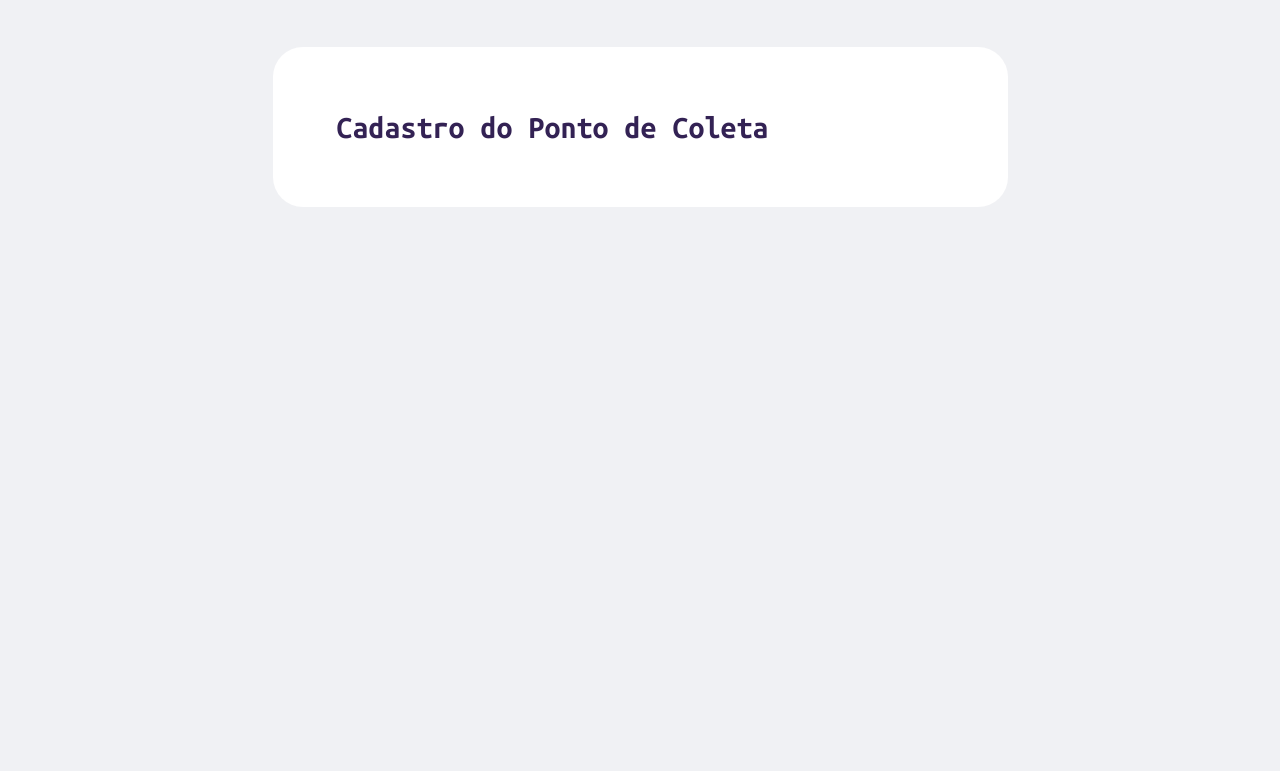
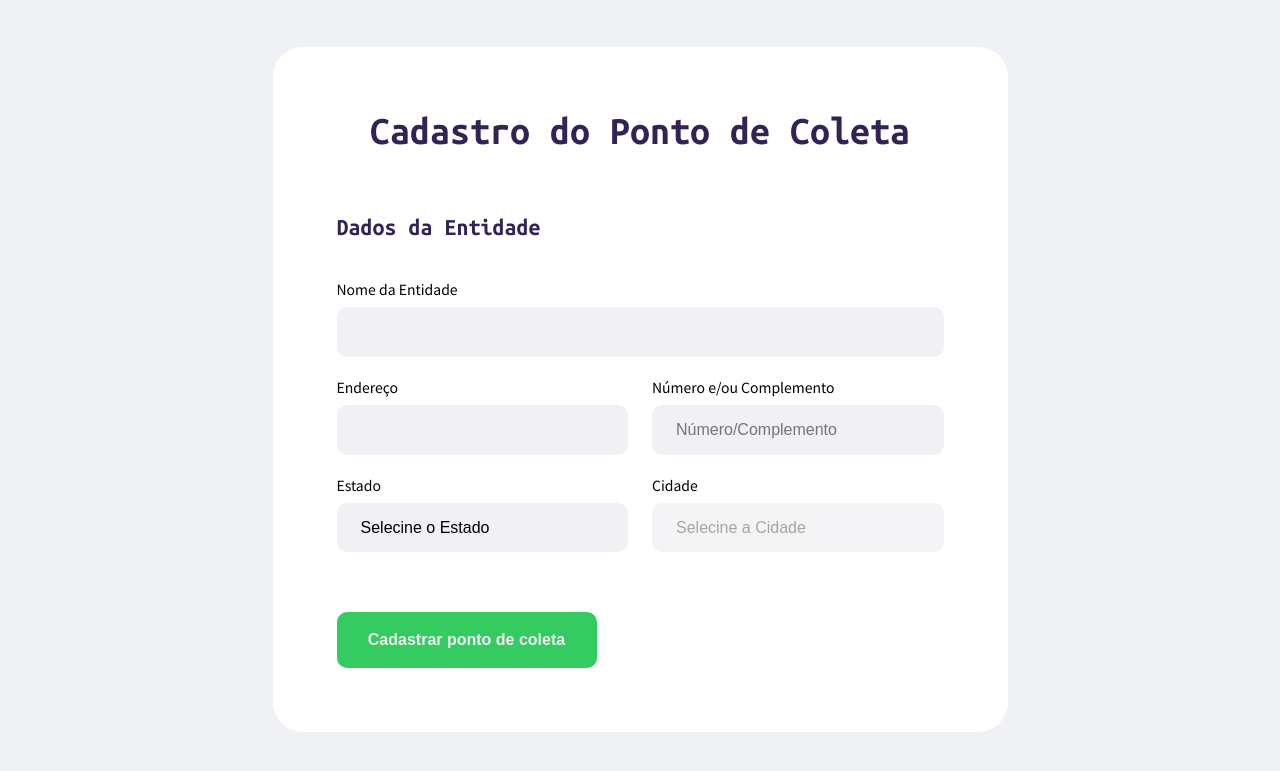
Before and after one commit to ulisses9si/nlw, a website: page create-point.html in a window 1280 px wide. Shown: the part 95-866 px from the top of the page. Before the commit the page ends 800 px from the top, so only its background shows below. Drawn offline with Linux system fonts and the light colour scheme.

Commit message:
primeira finalização ao create point no css

```diff
--- a/create-point.html
+++ b/create-point.html
@@ -30,6 +30,56 @@
                 <h1>
                     Cadastro do Ponto de Coleta
                 </h1>
+
+                <fieldset>
+                    <!-- Para agrupar itens relacinados -->
+                    <legend>
+                        <h2>Dados da Entidade</h2>
+                    </legend>
+
+                    <div class="field">
+                        <label for="name">Nome da Entidade</label>
+                        <input type="text" name="name">
+                    </div>
+
+                    <div class="field-group">
+                        <div class="field">
+                            <label for="addres">Endereço</label>
+                            <input type="text" name="addres">
+                        </div>
+                        <div class="field">
+                            <label for="addres2">Número e/ou Complemento</label>
+                            <input type="text" name="addres2" placeholder="Número/Complemento">
+                        </div>
+                    </div>
+
+                    <div class="field-group">
+                        <div class="field">
+                            <label for="UF">Estado</label>
+                            <select name="UF">
+                                <option value="">Selecine o Estado</option>
+                            </select>
+                        </div>
+                        <div class="field">
+                            <label for="city">Cidade</label>
+                            <select name="city" disabled>
+                                <option value="">Selecine a Cidade</option>
+                            </select>
+                        </div>
+                    </div>
+
+                <!--
+                    </fieldset>
+                        <legend>
+                            <h2>Itens de Coleta</h2>
+                        </legend>
+                    </fieldset>
+                -->
+
+                <button type="submit">
+                    Cadastrar ponto de coleta
+                </button>
+
             </form>
         </main>
 
--- a/src/styles/create-point.css
+++ b/src/styles/create-point.css
@@ -2,6 +2,7 @@
     width: 90%;
     max-width: 1100px;
 
+    /* alinhamento de caixa pela 'magem' */
     margin: 0 auto;
 }
 
@@ -42,6 +43,86 @@ form {
     border-radius: 30px;
 
     max-width: 735px;
+}
 
-    box-sizing: border-box;
+form h1 {
+    text-align: center;
+    font-size: 40px;
 }
+
+form fieldset {
+    margin-top: 64px;
+    border: 0;
+}
+
+form fieldset legend {
+    margin-bottom: 40px;
+}
+
+form fieldset legend h2 {
+    font-size: 24px;
+}
+
+form .field {
+    flex: 1;
+    display: flex;
+    flex-direction: column;
+
+    margin-bottom: 20px;
+}
+
+form .field-group {
+    display: flex;
+}
+
+form input, form select {
+    background-color: #f0f0f5;
+
+    border: 0;
+    padding: 16px 24px;
+
+    font-size: 16px;
+
+    border-radius: 10px;
+    /* tira a linha preta em volta */
+    outline: none;
+}
+
+form select {
+    -webkit-appearance: none;
+    -moz-appearance: none;
+    appearance: none;
+}
+
+form label {
+    font-size: 14px;
+    margin-bottom: 8px;
+}
+
+form .field-group .field + .field {
+    margin-left: 24px;
+}
+
+form button {
+    width: 260px;
+    height: 56px;
+
+    border: 0;
+    border-radius: 10px;
+
+    background-color: var( --primary-color);
+    color: #f0f0f5;
+
+    font-weight: bold;
+    font-size: 16px;
+
+    margin-top: 40px;
+
+    outline: none;
+
+    transition: background-color 500ms;
+}
+
+form button:hover {
+    background-color: #2fb86e;
+}
--- a/src/styles/main.css
+++ b/src/styles/main.css
@@ -6,6 +6,7 @@
 * {
     margin: 0;
     padding: 0;
+    box-sizing: border-box;
 }
 
 html {
```
Also changed, not shown: src/scripts/introdução_ao_JS/intro.js (added, +69 -0 lines), src/scripts/index.js (renamed from src/index.js), src/scripts/index.ts (renamed from src/index.ts).
